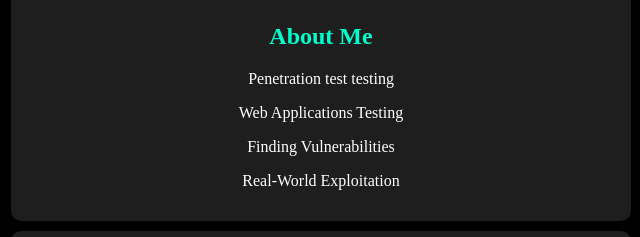
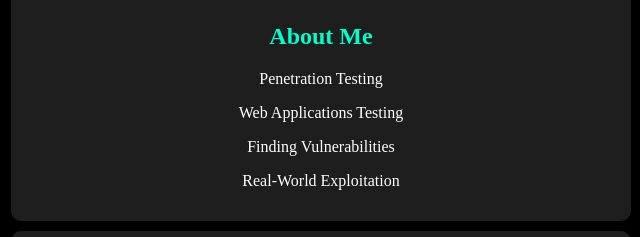
Before and after one commit to Sumeet1414/Sumeet1414.github.io, a plain HTML site: page index.html in a window 1280 px wide. Shown: the part 154-391 px from the top of the page, 319-959 px from the left. Drawn offline with Linux system fonts and the light colour scheme.

Commit message:
Update index.html

```diff
--- a/index.html
+++ b/index.html
@@ -26,7 +26,7 @@
 
         <div class="s">
             <h2>About Me</h2>
-            <p>Penetration test testing</p>
+            <p>Penetration Testing</p>
             <p>Web Applications Testing</p>
             <p>Finding Vulnerabilities</p>
             <p>Real-World Exploitation</p>
```
